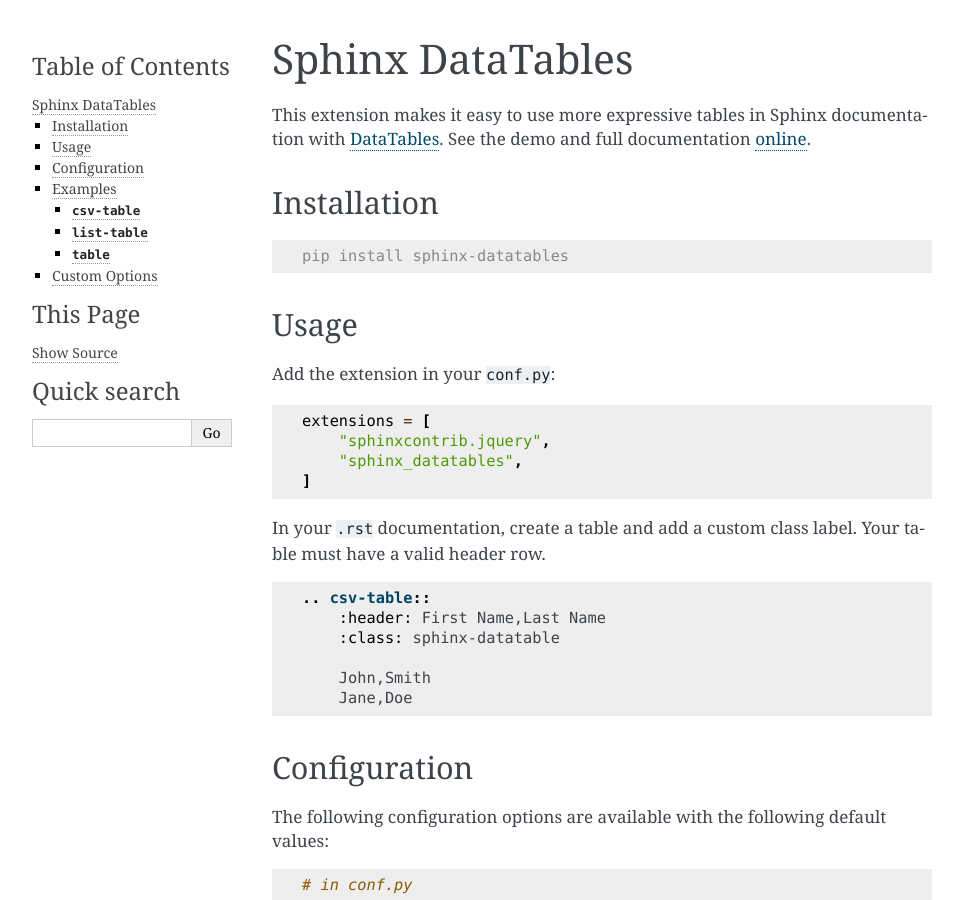
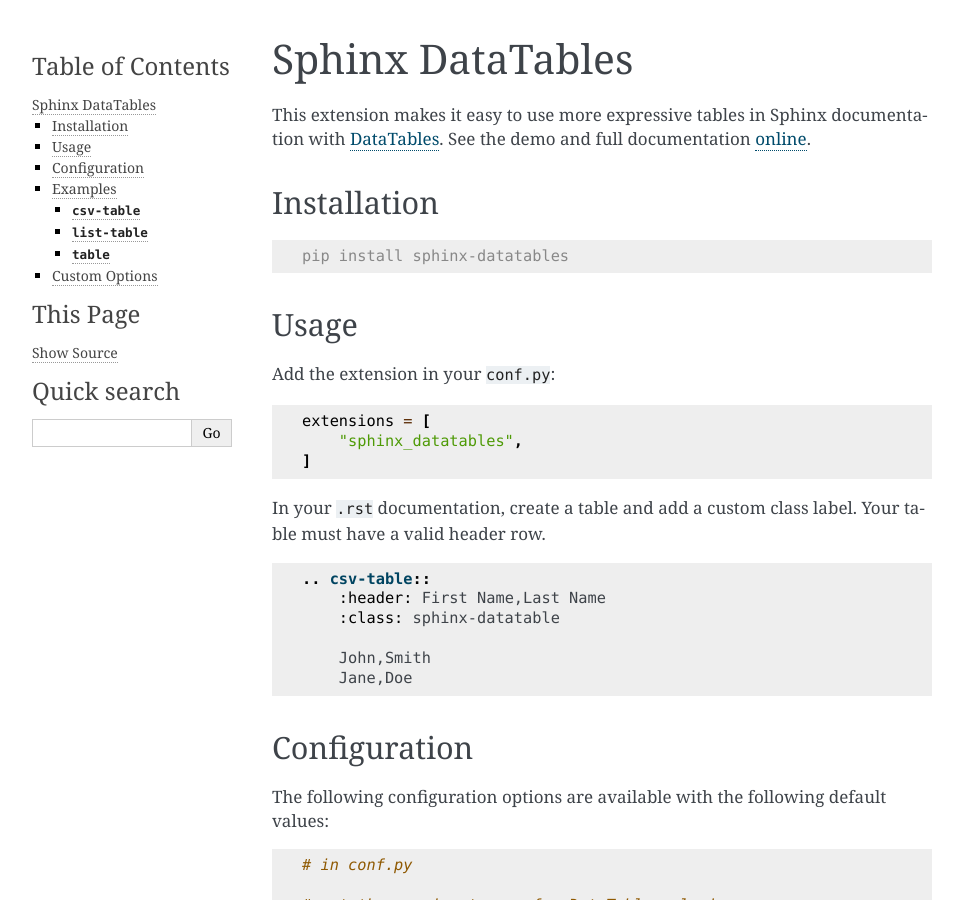
Before and after one commit to sharm294/sphinx-datatables, a Sphinx documentation site: the page built from docs/index.rst, in a window 1280 px wide and 900 px high. Shown: the whole window, without its empty margins (148-1111 px from the left). Built offline with Sphinx 7.4.7, drawn with Linux system fonts in a browser that asks for light colours.

Commit message:
sphinxcontrib-jquery not needed, datatables already includes it

```diff
--- a/README.rst
+++ b/README.rst
@@ -24,7 +24,6 @@
 .. code-block:: python
 
     extensions = [
-        "sphinxcontrib.jquery",
         "sphinx_datatables",
     ]
 
--- a/docs/conf.py
+++ b/docs/conf.py
@@ -22,7 +22,6 @@
 # extensions coming with Sphinx (named 'sphinx.ext.*') or your custom
 # ones.
 extensions = [
-    "sphinxcontrib.jquery",
     # adds .nojekyll to the generated HTML for GitHub
     "sphinx.ext.githubpages",
     "sphinx.ext.napoleon",
--- a/pyproject.toml
+++ b/pyproject.toml
@@ -24,7 +24,6 @@
 requires-python = ">=3.7"
 dependencies = [
     "sphinx>4",
-    "sphinxcontrib_jquery>=4.1"
 ]
 
 [tool.setuptools.dynamic]
@@ -44,7 +43,6 @@
 docs = [
     "sphinx-toolbox",
     "sphinx-copybutton",
-    "sphinxcontrib-jquery",
 ]
 
 [tool.isort]
```
